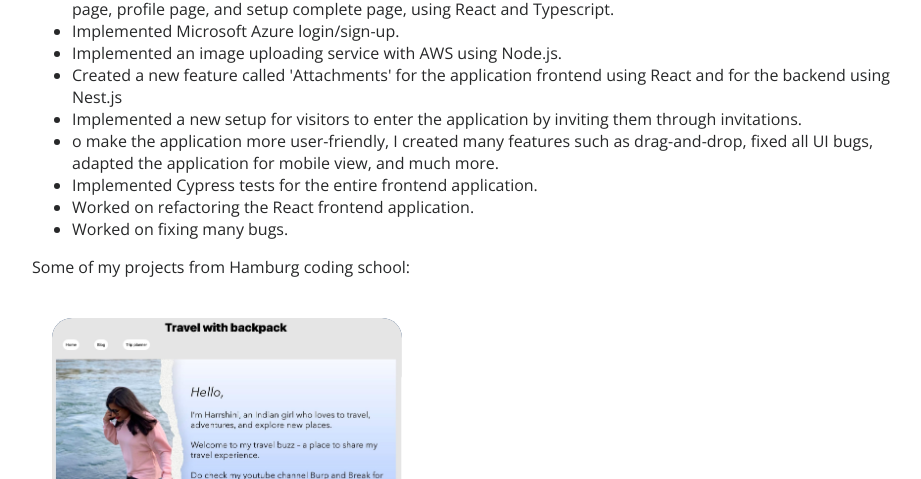
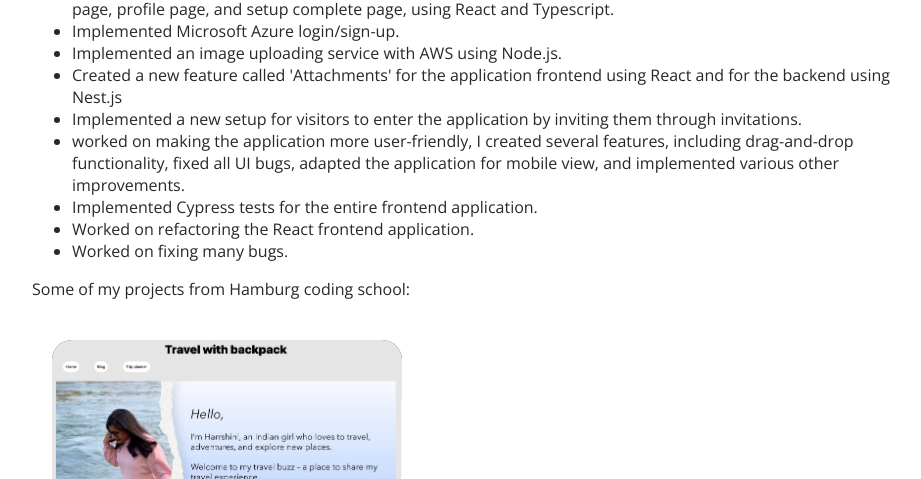
Before and after one commit to harrshini12/MyPortfolio, a website: page public/index.html in a window 1280 px wide. Shown: the part 4831-5310 px from the top of the page, without its empty margins (326-1247 px from the left). Drawn offline with nearby package versions, Linux system fonts and the light colour scheme.

Commit message:
edited bug

```diff
--- a/public/index.html
+++ b/public/index.html
@@ -224,8 +224,8 @@
             <li>Implemented an image uploading service with AWS using Node.js.</li>
             <li>Created a new feature called 'Attachments' for the application frontend using React and for the backend using Nest.js</li>
             <li>Implemented a new setup for visitors to enter the application by inviting them through invitations.</li>
-            <li>o make the application more user-friendly, I created many features such as drag-and-drop,
-              fixed all UI bugs, adapted the application for mobile view, and much more.</li>
+            <li>worked on making the application more user-friendly, I created several features, including drag-and-drop functionality, fixed all UI bugs,
+              adapted the application for mobile view, and implemented various other improvements.</li>
             <li>Implemented Cypress tests for the entire frontend application.</li>
             <li>Worked on refactoring the React frontend application.</li>
             <li>Worked on fixing many bugs.</li>
```
